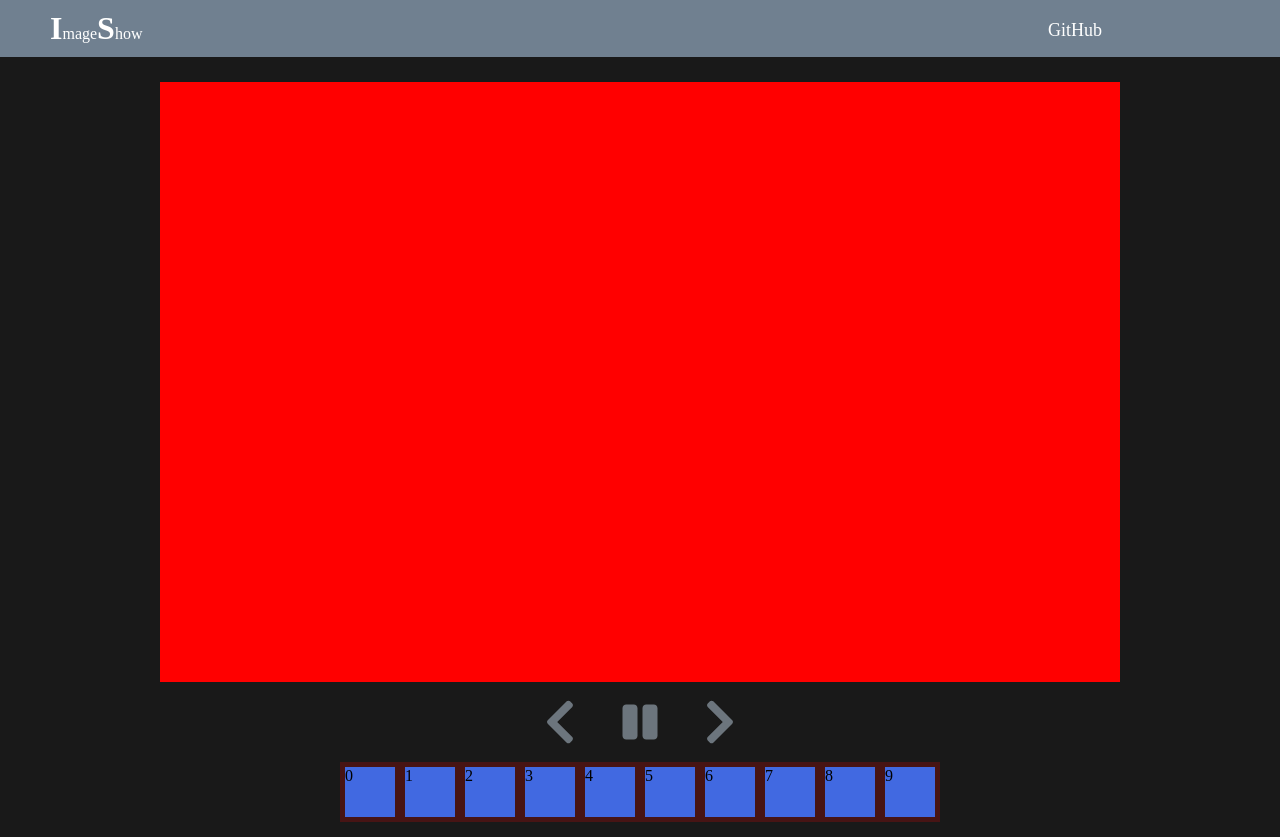
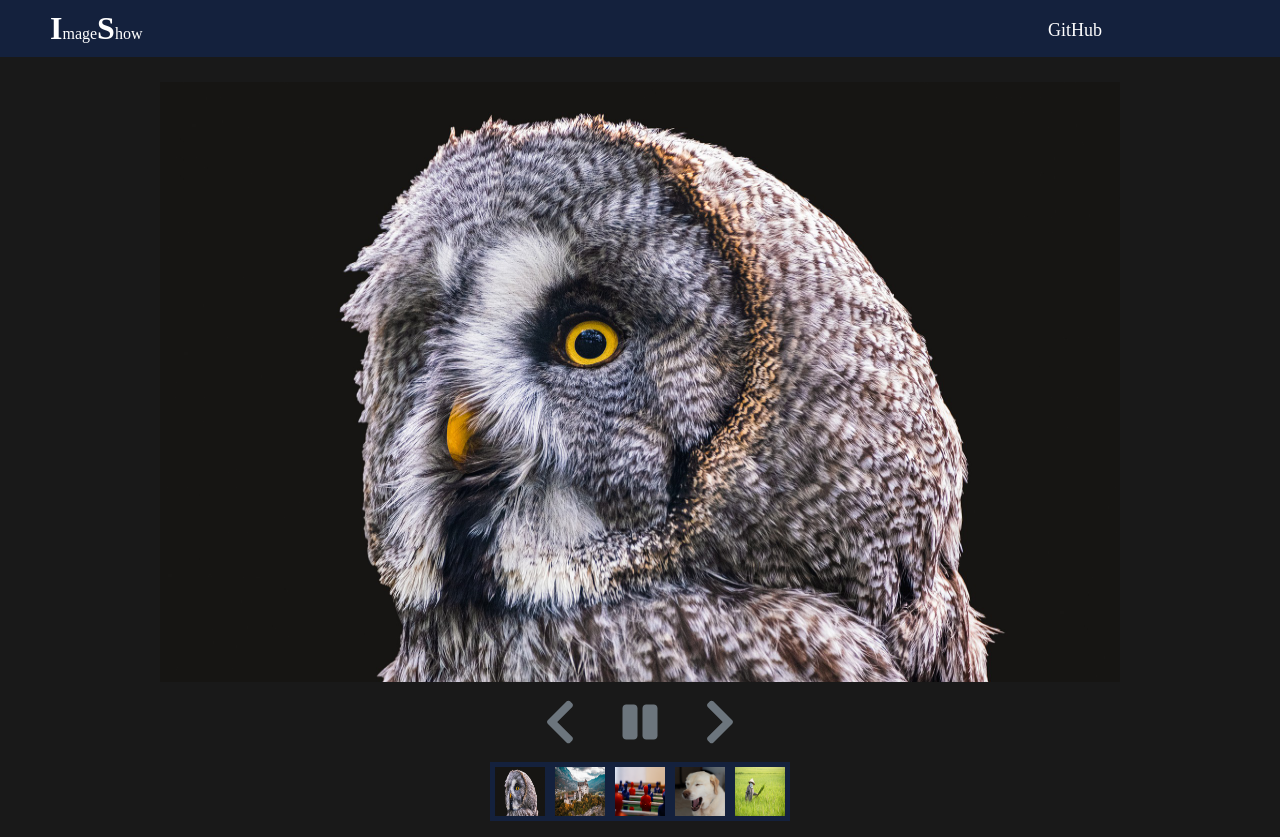
Before and after one commit to Kn0wn-Un/image-show, a website built with webpack: page dist/index.html in a window 1280 px wide. Both pictures are taken after a click on the picture 640 px from the left and 722 px from the top of the page. Built offline with nearby package versions, Linux system fonts and the light colour scheme; files whose address does not match are found by name.

Commit message:
final styling

```diff
--- a/src/imagenav.js
+++ b/src/imagenav.js
@@ -13,6 +13,7 @@ const imgNav = (() => {
         imgNav.appendChild(controls);
         imgNav.appendChild(preview);
         document.body.appendChild(imgNav);
+        navHand.imageDisp(temp[0]);
     };
     const addControls = (temp) => {
         let controls = document.createElement('div');
@@ -36,21 +37,22 @@ const imgNav = (() => {
         show.src = play;
         show.alt = 'Play';
         show.addEventListener('click', () => {
-            navHand.imageShow(show);
+            navHand.imageShow(show, temp);
         });
         controls.appendChild(prev);
+        controls.appendChild(show);
         controls.appendChild(next);
-        controls.appendChild(show);
         return controls;
     };
     const addPre = (arr) => {
         let preview = document.createElement('div');
         preview.classList.add('image-pre');
         for (let i = 0; i < arr.length; i++) {
-            let imgS = document.createElement('div');
+            let imgS = document.createElement('img');
+            imgS.src = arr[i];
             imgS.classList.add('image-sm');
             imgS.innerHTML = arr[i];
-            navHand.imageClick(imgS);
+            navHand.imageClick(imgS, arr);
             preview.appendChild(imgS);
         }
         return preview;
--- a/src/imageview.js
+++ b/src/imageview.js
@@ -3,7 +3,7 @@ const imageView = (() => {
     const addImg = () => {
         const imgV = document.createElement('div');
         imgV.classList.add('image-view');
-        const imgS = document.createElement('div');
+        const imgS = document.createElement('img');
         imgS.classList.add('image');
         imgV.appendChild(imgS);
         document.body.appendChild(imgV);
--- a/src/index.js
+++ b/src/index.js
@@ -2,8 +2,23 @@ import './style.css';
 import navBar from './navbar';
 import imageView from './imageview';
 import imgNav from './imagenav';
-let temp = [...Array(10).keys()];
+import i1 from './1.jpg';
+import i2 from './2.jpg';
+import i3 from './3.jpg';
+import i4 from './4.jpg';
+import i5 from './5.jpg';
+
+let imgarr = [];
+const makeArr = () => {
+    imgarr.push(i1);
+    imgarr.push(i2);
+    imgarr.push(i3);
+    imgarr.push(i4);
+    imgarr.push(i5);
+};
+makeArr();
+console.log(imgarr);
 navBar.addHead();
 imageView.addImg();
-imgNav.addNav(temp);
+imgNav.addNav(imgarr);
 console.log('Success!');
--- a/src/navhandler.js
+++ b/src/navhandler.js
@@ -1,26 +1,47 @@
 import imgNav from './imagenav';
 const navHand = (() => {
-    const imageClick = (img) => {
+    const imageClick = (img, arr) => {
         img.addEventListener('click', () => {
-            imageDisp(img.innerHTML);
+            imageDisp(img.src);
+            let isPause = document.querySelector('.pause');
+            if (isPause) imageShow(isPause, arr);
         });
     };
     const imageDisp = (img) => {
         let imageShow = document.querySelector('.image');
-        imageShow.innerHTML = img;
+        imageShow.src = img;
     };
-    const imageShow = (btn) => {
-        console.log(btn.classList[0]);
+    const nextImg = (arr) => {
+        let temp = document.querySelector('.image').src;
+        console.log(temp);
+        let pos = arr.indexOf(temp);
+        imageDisp(arr[(pos + 1) % arr.length]);
+    };
+    const imageShow = (btn, arr) => {
+        if (btn.classList[0] !== 'play') clearInterval(btn.id);
+        else {
+            let x = setInterval(() => {
+                navHand.nextImg(arr);
+            }, 2000);
+            btn.id = x;
+        }
         imgNav.addPause(btn, btn.classList[0] === 'play' ? true : false);
     };
     const ctrClick = (btn, arr) => {
-        console.log(btn.classList[0]);
-        let temp = document.querySelector('.image').innerHTML;
-        let pos = arr.find((img) => img === parseInt(temp, 10));
-        if (btn.classList[0] === 'previous')
-            imageDisp(pos === 0 ? arr.length - 1 : (pos - 1) % arr.length);
-        if (btn.classList[0] === 'next') imageDisp((pos + 1) % arr.length);
+        let temp = document.querySelector('.image').src;
+        let pos = arr.indexOf(temp);
+        console.log(pos);
+        if (btn.classList[0] === 'previous') {
+            imageDisp(arr[pos === 0 ? arr.length - 1 : (pos - 1) % arr.length]);
+            if (btn.nextSibling.classList[0] === 'pause')
+                imageShow(btn.nextSibling, arr);
+        }
+        if (btn.classList[0] === 'next') {
+            imageDisp(arr[(pos + 1) % arr.length]);
+            if (btn.previousSibling.classList[0] === 'pause')
+                imageShow(btn.previousSibling, arr);
+        }
     };
-    return { imageClick, imageShow, ctrClick };
+    return { imageClick, imageShow, ctrClick, imageDisp, nextImg };
 })();
 export default navHand;
--- a/src/style.css
+++ b/src/style.css
@@ -9,7 +9,7 @@ body {
     margin: 0px;
 }
 .navbar {
-    background-color: slategray;
+    background-color: rgb(20, 33, 61);
     color: white;
     margin: 0px 0px 25px 0px;
     padding: 10px 50px;
@@ -38,7 +38,6 @@ a:hover {
 .image {
     height: 75vh;
     width: 75vw;
-    background-color: red;
 }
 .image-nav {
     flex-grow: 1;
@@ -113,7 +112,7 @@ a:hover {
     transform: scale(1.1);
 }
 .image-pre {
-    background-color: rgba(256, 0, 0, 0.2);
+    background-color: rgb(20, 33, 61);
     margin: 15px 0px;
     align-self: center;
     display: flex;
@@ -122,12 +121,12 @@ a:hover {
     max-width: 75vw;
 }
 .image-sm {
-    height: 50px;
-    min-width: 50px;
+    max-height: 50px;
+    max-width: 50px;
     margin: 5px;
-    background-color: royalblue;
     transition: transform 100ms ease-in-out;
 }
 .image-sm:hover {
     transform: scale(1.2);
+    box-shadow: 0px 0px 5px white;
 }
```
Also changed, not shown: dist/1fd3ed0aeae7b60cf665c49f4311dfd8.jpg (added), dist/5914addb3abc9407328208c5cf905f75.jpg (added), dist/8c1cd2d12bd924cac881de83854e5a81.jpg (added), dist/9b08fce19d366786d834dba1247215d1.jpg (added), dist/bundle.js, dist/f28da559ffd9a83585d17f2c624d96b9.jpg (added), src/1.jpg (added), src/2.jpg (added), src/3.jpg (added), src/4.jpg (added), src/5.jpg (added).
